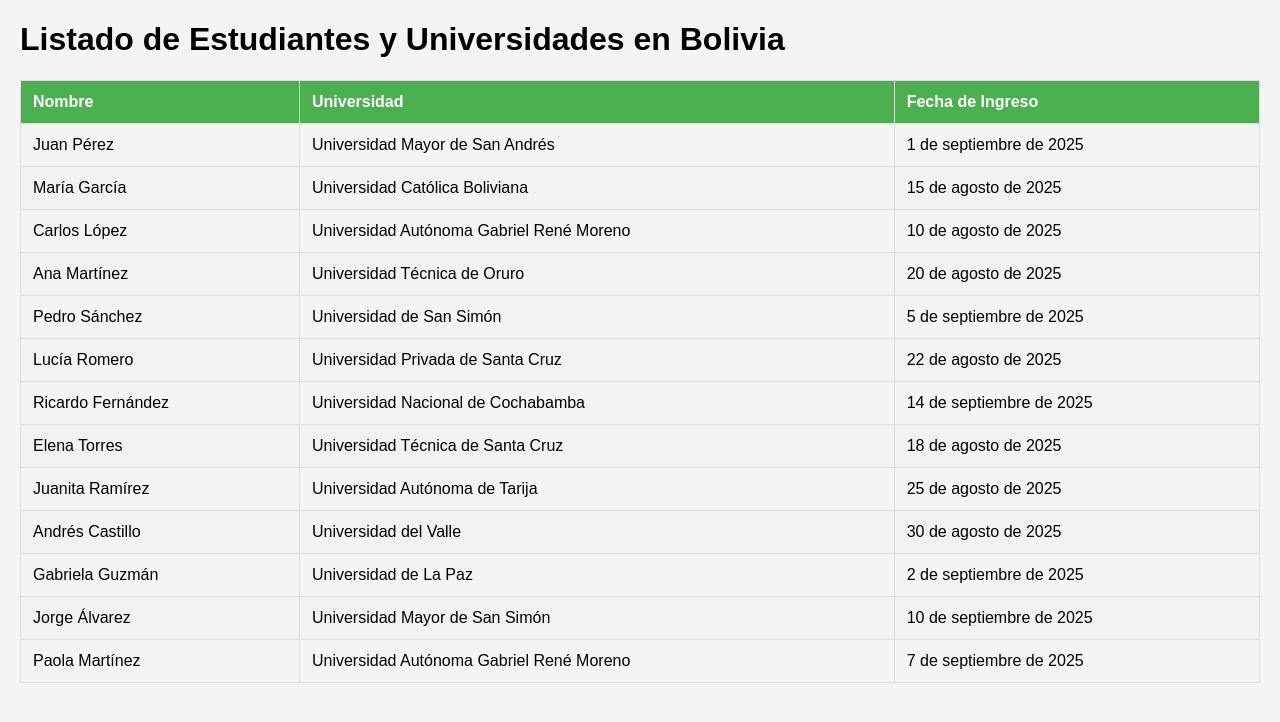
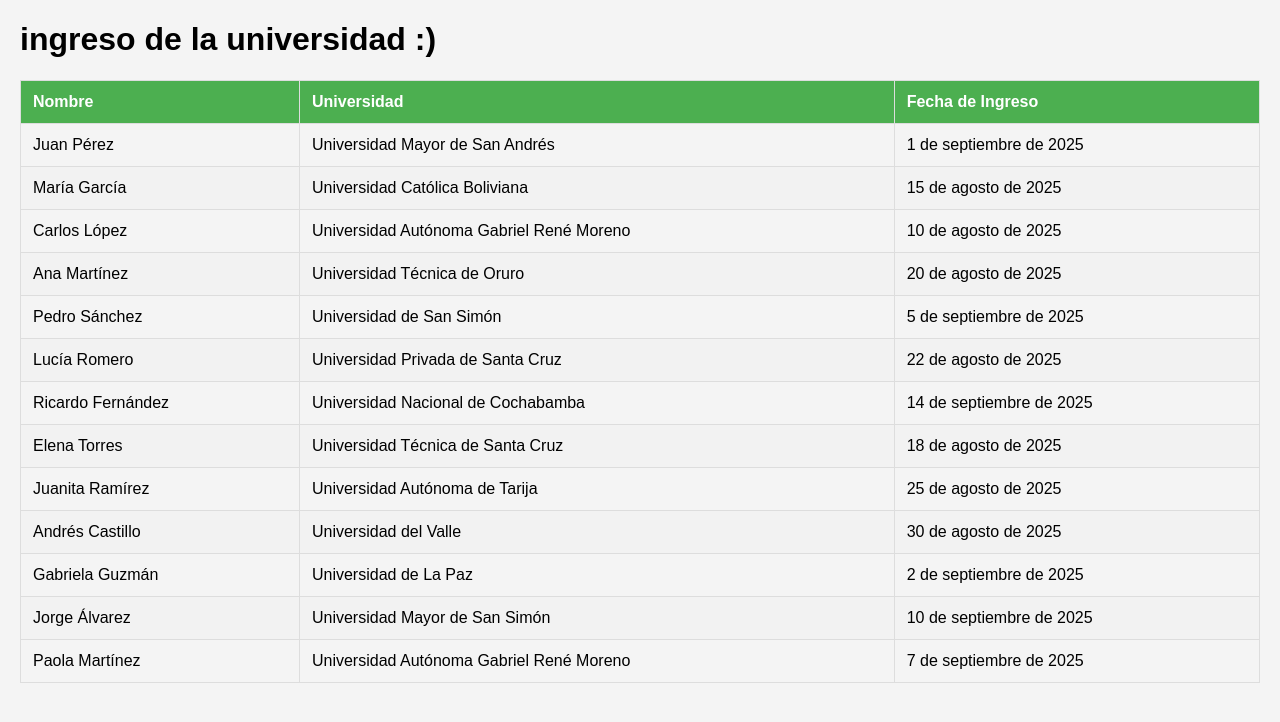
Before and after one commit to alejandrodqh/universsidad, a plain HTML site: page index.html in a window 1280 px wide. Drawn offline with Linux system fonts and the light colour scheme.

Commit message:
Update index.html

```diff
--- a/index.html
+++ b/index.html
@@ -32,7 +32,7 @@
     </style>
 </head>
 <body>
-    <h1>Listado de Estudiantes y Universidades en Bolivia</h1>
+    <h1>ingreso de la universidad :) </h1>
     <table>
         <thead>
             <tr>
```
